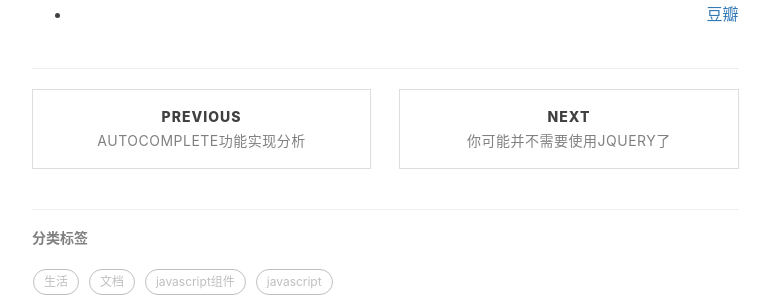
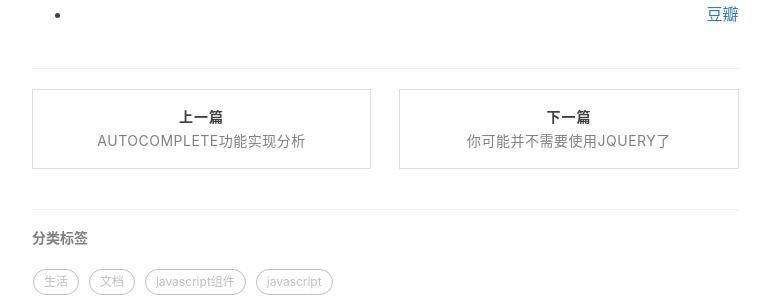
Before and after one commit to cyqresig/cyqresig.github.io, a Jekyll site: the page built from _posts/2016-03-05-plugin-jquery-problem.md, in a window 1280 px wide and 900 px high, scrolled down 2141 px. Shown: the part 216-516 px from the top of the window, without its empty margins (233-1003 px from the left). Built offline with Jekyll 4.4.1, drawn with Linux system fonts in a browser that asks for light colours; nearby versions of some CDN libraries; comment, search, counter and statistics services are not loaded.

Commit message:
修改了部分提示文字

```diff
--- a/_layouts/keynote.html
+++ b/_layouts/keynote.html
@@ -88,7 +88,7 @@ layout: default
                     {% if page.previous.url %}
                     <li class="previous">
                         <a href="{{ page.previous.url | prepend: site.baseurl | replace: '//', '/' }}" data-toggle="tooltip" data-placement="top" title="{{page.previous.title}}">
-                        Previous<br>
+                        上一篇<br>
                         <span>{{page.previous.title}}</span>
                         </a>
                     </li>
@@ -96,7 +96,7 @@ layout: default
                     {% if page.next.url %}
                     <li class="next">
                         <a href="{{ page.next.url | prepend: site.baseurl | replace: '//', '/' }}" data-toggle="tooltip" data-placement="top" title="{{page.next.title}}">
-                        Next<br>
+                        下一篇<br>
                         <span>{{page.next.title}}</span>
                         </a>
                     </li>
--- a/_layouts/post.html
+++ b/_layouts/post.html
@@ -92,7 +92,7 @@ layout: default
                     {% if page.previous.url %}
                     <li class="previous">
                         <a href="{{ page.previous.url | prepend: site.baseurl | replace: '//', '/' }}" data-toggle="tooltip" data-placement="top" title="{{page.previous.title}}">
-                        Previous<br>
+                        上一篇<br>
                         <span>{{page.previous.title}}</span>
                         </a>
                     </li>
@@ -100,7 +100,7 @@ layout: default
                     {% if page.next.url %}
                     <li class="next">
                         <a href="{{ page.next.url | prepend: site.baseurl | replace: '//', '/' }}" data-toggle="tooltip" data-placement="top" title="{{page.next.title}}">
-                        Next<br>
+                        下一篇<br>
                         <span>{{page.next.title}}</span>
                         </a>
                     </li>
```
Also changed, not shown: 9 other files.
